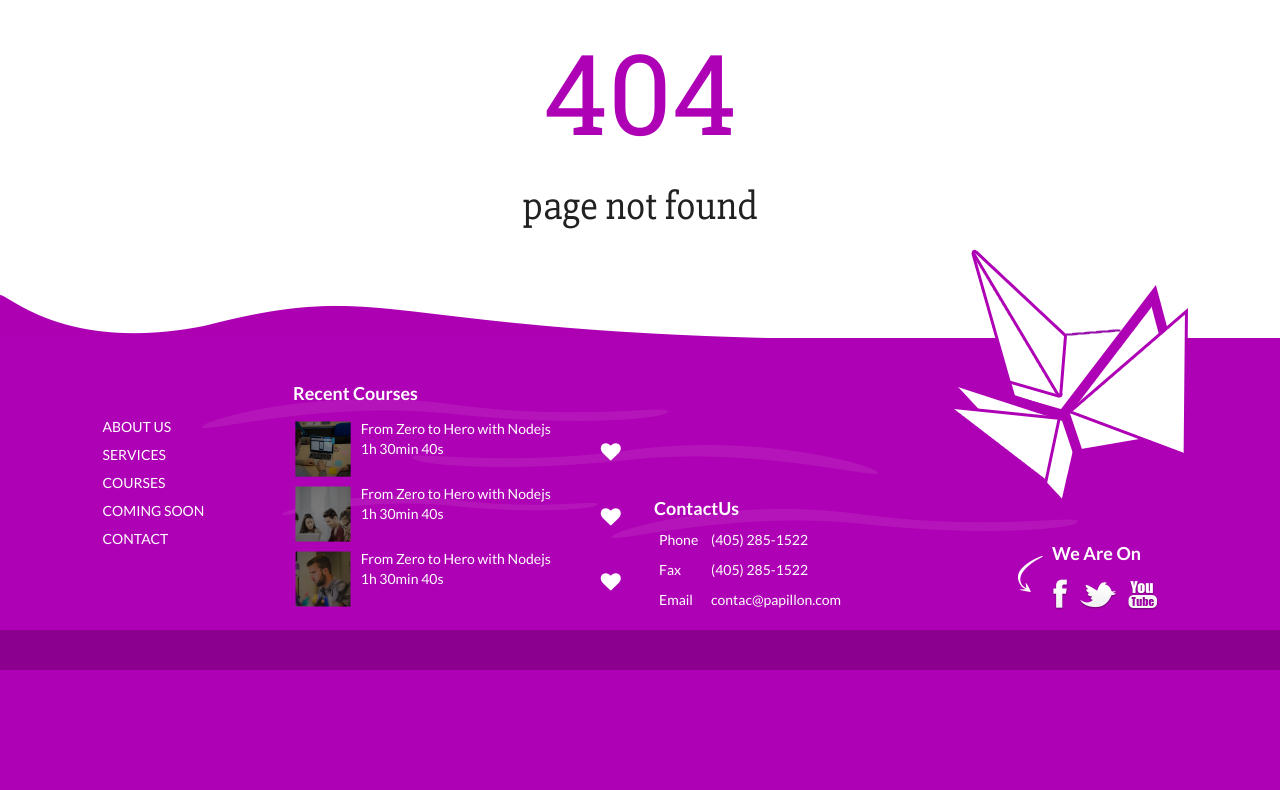
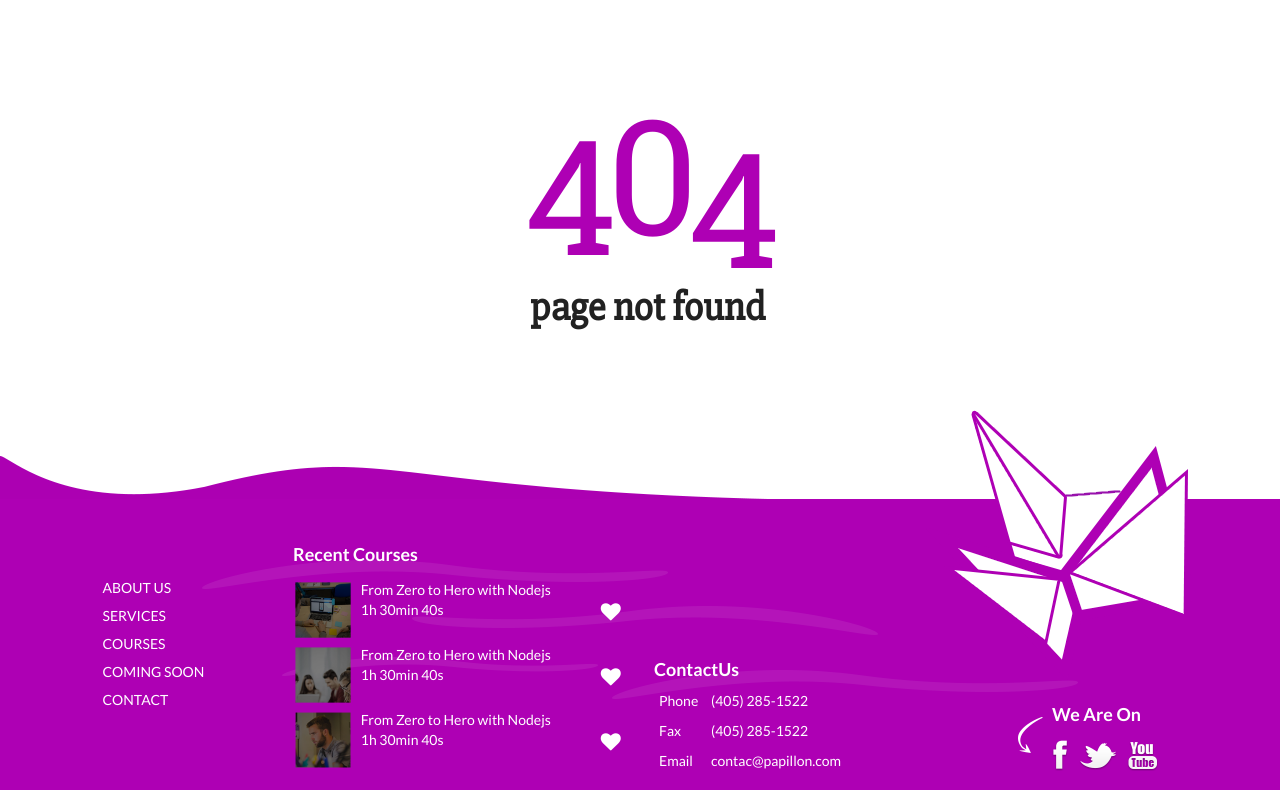
Before and after one commit to bnassre/papillon, a PHP site: page /404.php in a window 1280 px wide. Shown: the part 199-989 px from the top of the page. Before the commit the page ends 869 px from the top, so only its background shows below. Run offline with PHP 8.4, Linux system fonts and the light colour scheme; style sheets or scripts are compiled from the project's sources.

Commit message:
error page

```diff
--- a/404.php
+++ b/404.php
@@ -33,7 +33,11 @@
 
 	<div class="errorpage content">
 		<center>
-			<h2>404</h2>
+			<h2>
+			    <div>4</div>
+			    <div>0</div>
+			    <div>4</div>
+			 </h2>
 			<p>page not found</p>
 		</center>
 	</div>
--- a/stylesheets/css/error.css
+++ b/stylesheets/css/error.css
@@ -1,11 +1,25 @@
-@import url(https://fonts.googleapis.com/css?family=Slabo+27px);
 @import url(https://fonts.googleapis.com/css?family=Roboto+Slab);
 .errorpage h2 {
   font-family: 'Roboto Slab', serif;
   color: #ae00b4;
-  font-size: 84pt;
-  font-weight: normal; }
+  font-size: 120pt;
+  font-weight: normal;
+  margin: 0px;
+  letter-spacing: -25px;
+  position: relative;
+  margin-top: 50px; }
+  .errorpage h2 > div {
+    display: inline-block; }
+    .errorpage h2 > div:first-child {
+      vertical-align: middle; }
+    .errorpage h2 > div:last-child {
+      vertical-align: sub;
+      position: relative; }
 
 .errorpage p {
   font-family: 'Slabo 27px', serif;
-  font-size: 30pt; }
+  font-size: 30pt;
+  margin-top: -30px;
+  padding-left: 15px;
+  margin-bottom: 120px;
+  font-weight: bold; }
--- a/stylesheets/sass/error.scss
+++ b/stylesheets/sass/error.scss
@@ -3,19 +3,46 @@ $darkpurple : #8c0090;
 $gray       : #e4e5e7;
 $darkgray   : #676767;
 
-@import url(https://fonts.googleapis.com/css?family=Slabo+27px);
 @import url(https://fonts.googleapis.com/css?family=Roboto+Slab);
 
 .errorpage {
     h2 {
         font-family: 'Roboto Slab', serif;
-        color: $purple;
-        font-size: 84pt;
+        color: #ae00b4;
+        font-size: 120pt;
         font-weight: normal;
+        margin: 0px;
+        letter-spacing: -25px;
+        position: relative;
+        margin-top: 50px;
+
+        & > div {
+            display: inline-block;
+
+            &:first-child {
+                vertical-align: middle;
+            }
+
+            &:nth-child(2) {
+
+            }
+
+            &:last-child {
+                vertical-align: sub;
+                position: relative;
+
+            }
+
+        }
+
     }
 
     p {
         font-family: 'Slabo 27px', serif;
         font-size: 30pt;
+        margin-top: -30px;
+        padding-left: 15px;
+        margin-bottom: 120px;
+        font-weight: bold;
     }
 }
```
